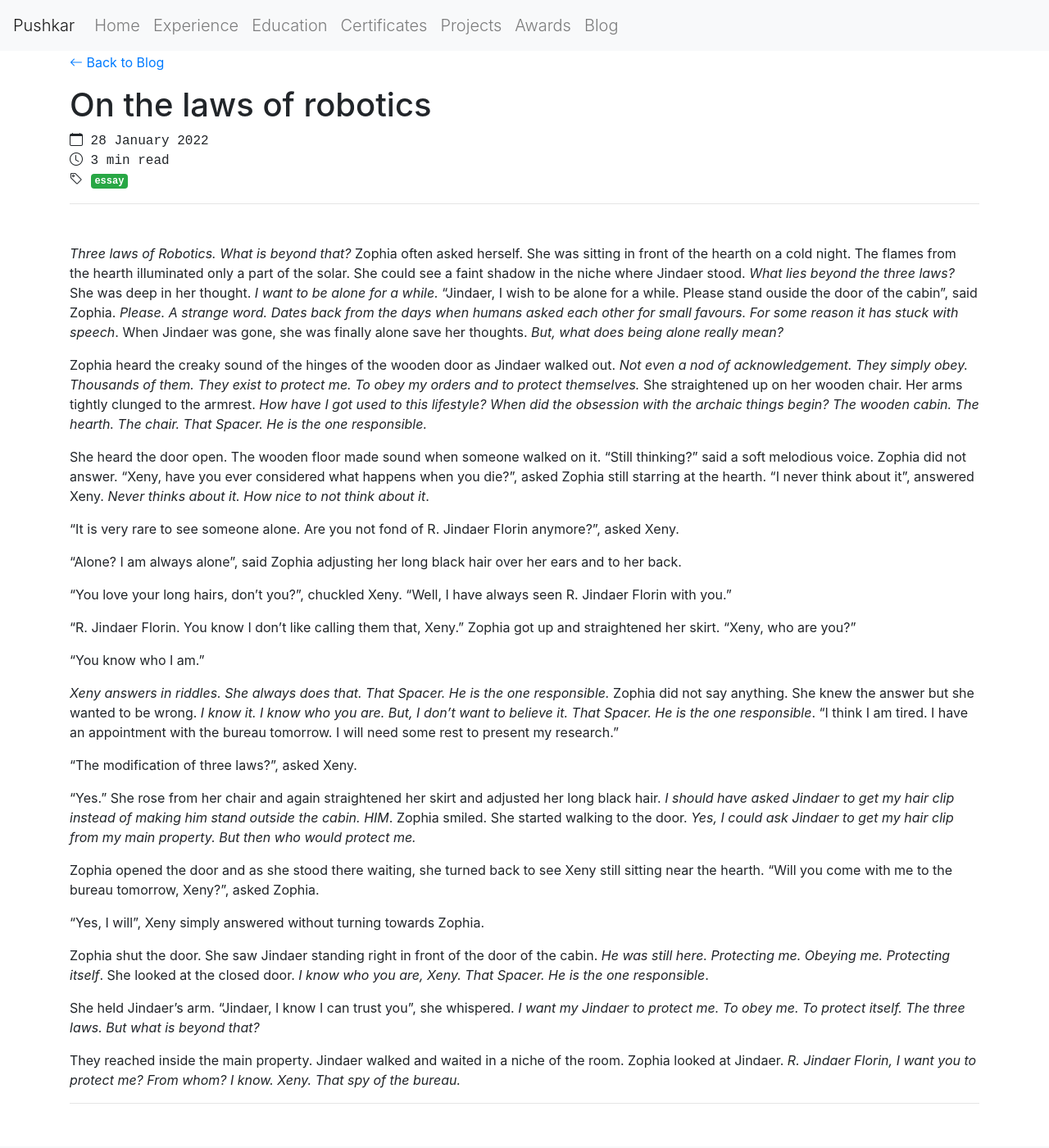
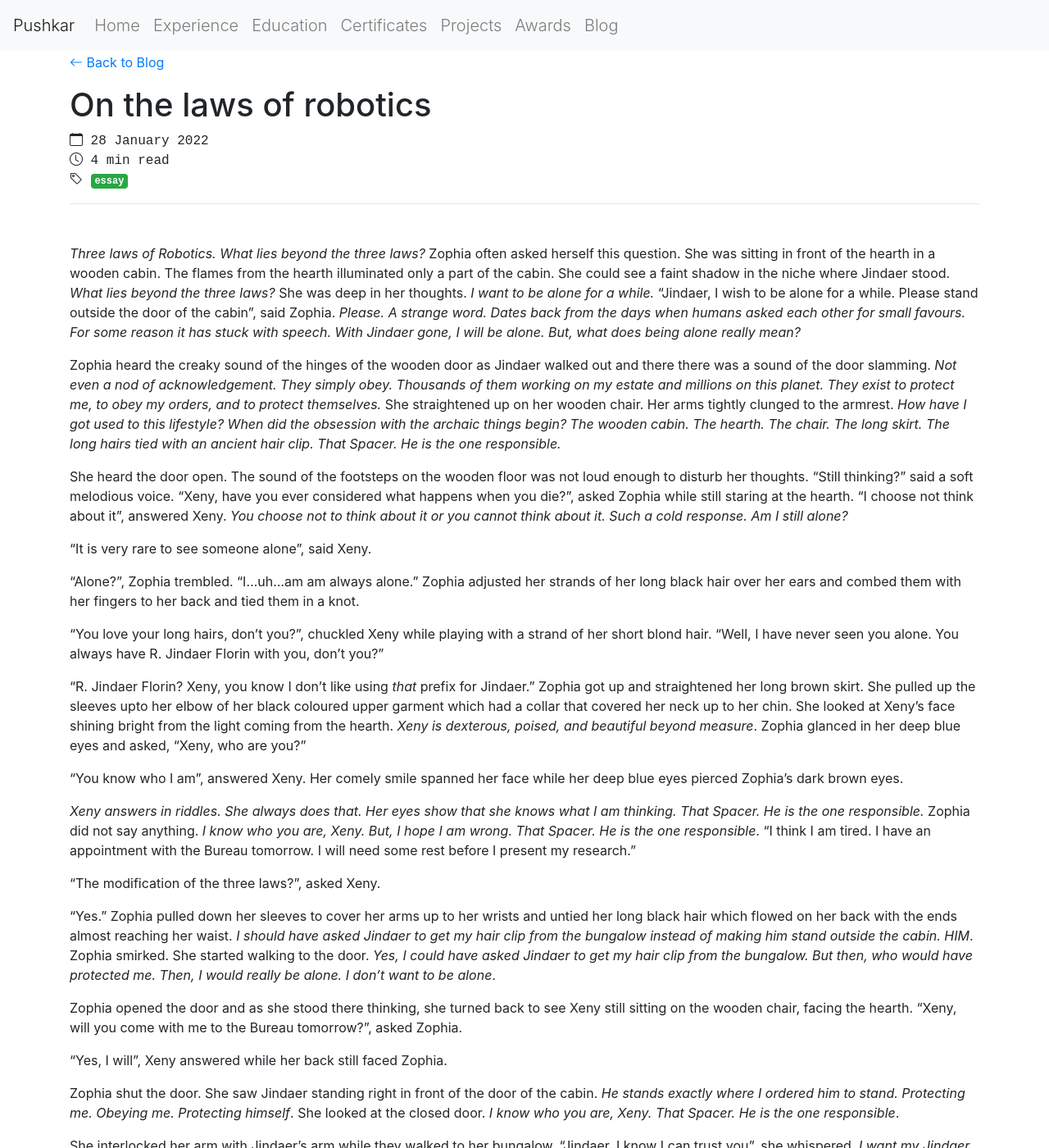
Before and after one commit to pushkarkadam/portfolio, a Jekyll site: the page built from my_collections/_posts/2022-01-29-on-laws-of-robotics.md, in a window 1280 px wide and 1400 px high. Shown: the whole window at 82% size. Built offline with Jekyll 4.4.1, drawn with Linux system fonts in a browser that asks for light colours; nearby versions of some CDN libraries; some of the changed text lies outside the part shown.

Commit message:
Changed the keypoints in the prologue.

```diff
--- a/my_collections/_posts/2022-01-29-on-laws-of-robotics.md
+++ b/my_collections/_posts/2022-01-29-on-laws-of-robotics.md
@@ -3,58 +3,56 @@ layout: post
 title:  "On the laws of robotics"
 date:   2022-01-29 01:00:00 +1100
 categories: [essay]
-cover_image:
 author: Pushkar Kadam
 ---
 
-*Three laws of Robotics. What is beyond that?* Zophia often asked herself. She was sitting in front of the hearth on a cold night.
-The flames from the hearth illuminated only a part of the solar. She could see a faint shadow in the niche where Jindaer stood.
-*What lies beyond the three laws?* She was deep in her thought. *I want to be alone for a while.*
-"Jindaer, I wish to be alone for a while. Please stand ouside the door of the cabin", said Zophia.
-*Please. A strange word. Dates back from the days when humans asked each other for small favours. For some reason it has stuck with speech*.
-When Jindaer was gone, she was finally alone save her thoughts. *But, what does being alone really mean?*
+*Three laws of Robotics. What lies beyond the three laws?* Zophia often asked herself this question. She was sitting in front of the hearth in a wooden cabin.
+The flames from the hearth illuminated only a part of the cabin. She could see a faint shadow in the niche where Jindaer stood.
+*What lies beyond the three laws?* She was deep in her thoughts. *I want to be alone for a while.*
+"Jindaer, I wish to be alone for a while. Please stand outside the door of the cabin", said Zophia.
+*Please. A strange word. Dates back from the days when humans asked each other for small favours. For some reason it has stuck with speech. With Jindaer gone, I will be alone. But, what does being alone really mean?*
 
-Zophia heard the creaky sound of the hinges of the wooden door as Jindaer walked out.
-*Not even a nod of acknowledgement. They simply obey. Thousands of them. They exist to protect me. To obey my orders and to protect themselves.*
+Zophia heard the creaky sound of the hinges of the wooden door as Jindaer walked out and there there was a sound of the door slamming.
+*Not even a nod of acknowledgement. They simply obey. Thousands of them working on my estate and millions on this planet. They exist to protect me, to obey my orders, and to protect themselves.*
 She straightened up on her wooden chair. Her arms tightly clunged to the armrest. *How have I got used to this lifestyle?
-When did the obsession with the archaic things begin? The wooden cabin. The hearth. The chair. That Spacer. He is the one responsible.*
+When did the obsession with the archaic things begin? The wooden cabin. The hearth. The chair. The long skirt. The long hairs tied with an ancient hair clip. That Spacer. He is the one responsible.*
 
-She heard the door open. The wooden floor made sound when someone walked on it. "Still thinking?" said a soft melodious voice. Zophia did not answer.
-"Xeny, have you ever considered what happens when you die?", asked Zophia still starring at the hearth.
-"I never think about it", answered Xeny. *Never thinks about it. How nice to not think about it*.
+She heard the door open. The sound of the footsteps on the wooden floor was not loud enough to disturb her thoughts.
+"Still thinking?" said a soft melodious voice.
+"Xeny, have you ever considered what happens when you die?", asked Zophia while still staring at the hearth.
+"I choose not think about it", answered Xeny. *You choose not to think about it or you cannot think about it. Such a cold response. Am I still alone?*
 
-"It is very rare to see someone alone. Are you not fond of R. Jindaer Florin anymore?", asked Xeny.
+"It is very rare to see someone alone", said Xeny.
 
-"Alone? I am always alone", said Zophia adjusting her long black hair over her ears and to her back.
+"Alone?", Zophia trembled. "I...uh...am am always alone." Zophia adjusted her strands of her long black hair over her ears and combed them with her fingers to her back and tied them in a knot.
 
-"You love your long hairs, don't you?", chuckled Xeny. "Well, I have always seen R. Jindaer Florin with you."
+"You love your long hairs, don't you?", chuckled Xeny while playing with a strand of her short blond hair. "Well, I have never seen you alone. You always have R. Jindaer Florin with you, don't you?"
 
-"R. Jindaer Florin. You know I don't like calling them that, Xeny." Zophia got up and straightened her skirt. "Xeny, who are you?"
+"R. Jindaer Florin? Xeny, you know I don't like using *that* prefix for Jindaer." Zophia got up and straightened her long brown skirt. She pulled up the sleeves upto her elbow of her black coloured upper garment which had a collar that covered her neck up to her chin. She looked at Xeny's face shining bright from the light coming from the hearth. *Xeny is dexterous, poised, and beautiful beyond measure*. Zophia glanced in her deep blue eyes and asked, "Xeny, who are you?"
 
-"You know who I am."
+"You know who I am", answered Xeny. Her comely smile spanned her face while her deep blue eyes pierced Zophia's dark brown eyes.
 
-*Xeny answers in riddles. She always does that. That Spacer. He is the one responsible.* Zophia did not say anything.
-She knew the answer but she wanted to be wrong. *I know it. I know who you are. But, I don't want to believe it. That Spacer. He is the one responsible*.
-"I think I am tired. I have an appointment with the bureau tomorrow. I will need some rest to present my research."
+*Xeny answers in riddles. She always does that. Her eyes show that she knows what I am thinking. That Spacer. He is the one responsible.* Zophia did not say anything. *I know who you are, Xeny. But, I hope I am wrong. That Spacer. He is the one responsible*.
+"I think I am tired. I have an appointment with the Bureau tomorrow. I will need some rest before I present my research."
 
-"The modification of three laws?", asked Xeny.
+"The modification of the three laws?", asked Xeny.
 
-"Yes." She rose from her chair and again straightened her skirt and adjusted her long black hair.
-*I should have asked Jindaer to get my hair clip instead of making him stand outside the cabin. HIM*. Zophia smiled.
-She started walking to the door. *Yes, I could ask Jindaer to get my hair clip from my main property. But then who would protect me.*
+"Yes." Zophia pulled down her sleeves to cover her arms up to her wrists and untied her long black hair which flowed on her back with the ends almost reaching her waist.
+*I should have asked Jindaer to get my hair clip from the bungalow instead of making him stand outside the cabin. HIM*. Zophia smirked.
+She started walking to the door. *Yes, I could have asked Jindaer to get my hair clip from the bungalow. But then, who would have protected me. Then, I would really be alone. I don't want to be alone*.
 
-Zophia opened the door and as she stood there waiting, she turned back to see Xeny still sitting near the hearth.
-"Will you come with me to the bureau tomorrow, Xeny?", asked Zophia.
+Zophia opened the door and as she stood there thinking, she turned back to see Xeny still sitting on the wooden chair, facing the hearth.
+"Xeny, will you come with me to the Bureau tomorrow?", asked Zophia.
 
-"Yes, I will", Xeny simply answered without turning towards Zophia.
+"Yes, I will", Xeny answered while her back still faced Zophia.
 
-Zophia shut the door. She saw Jindaer standing right in front of the door of the cabin. *He was still here. Protecting me. Obeying me. Protecting itself*.
+Zophia shut the door. She saw Jindaer standing right in front of the door of the cabin. *He stands exactly where I ordered him to stand. Protecting me. Obeying me. Protecting himself*.
 She looked at the closed door. *I know who you are, Xeny. That Spacer. He is the one responsible*.
 
-She held Jindaer's arm. "Jindaer, I know I can trust you", she whispered.
-*I want my Jindaer to protect me. To obey me. To protect itself. The three laws. But what is beyond that?*
+She interlocked her arm with Jindaer's arm while they walked to her bungalow. "Jindaer, I know I can trust you", she whispered.
+*I want my Jindaer to protect me. To obey me. To protect himself. The three laws. But what lies beyond the three laws?*
 
-They reached inside the main property. Jindaer walked and waited in a niche of the room.
-Zophia looked at Jindaer. *R. Jindaer Florin, I want you to protect me? From whom? I know. Xeny. That spy of the bureau.*
+They entered the bungalow. Jindaer separated from Zophia and walked to one of the nine niche in her main room.
+Zophia looked at Jindaer who stood quietly in the niche waiting for her orders. *R. Jindaer Florin, I want you to protect me, obey me, and protect yourself. I know who you are, Xeny. I know what you are.*
 
 ---
```
